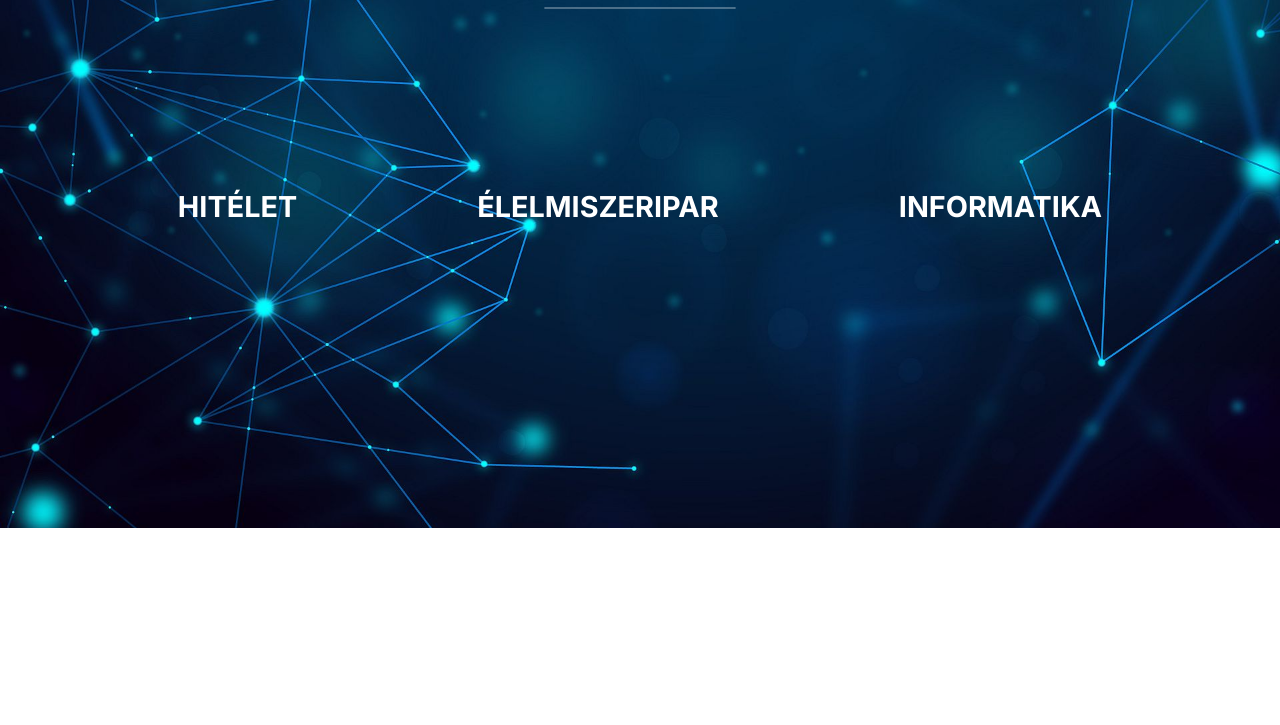
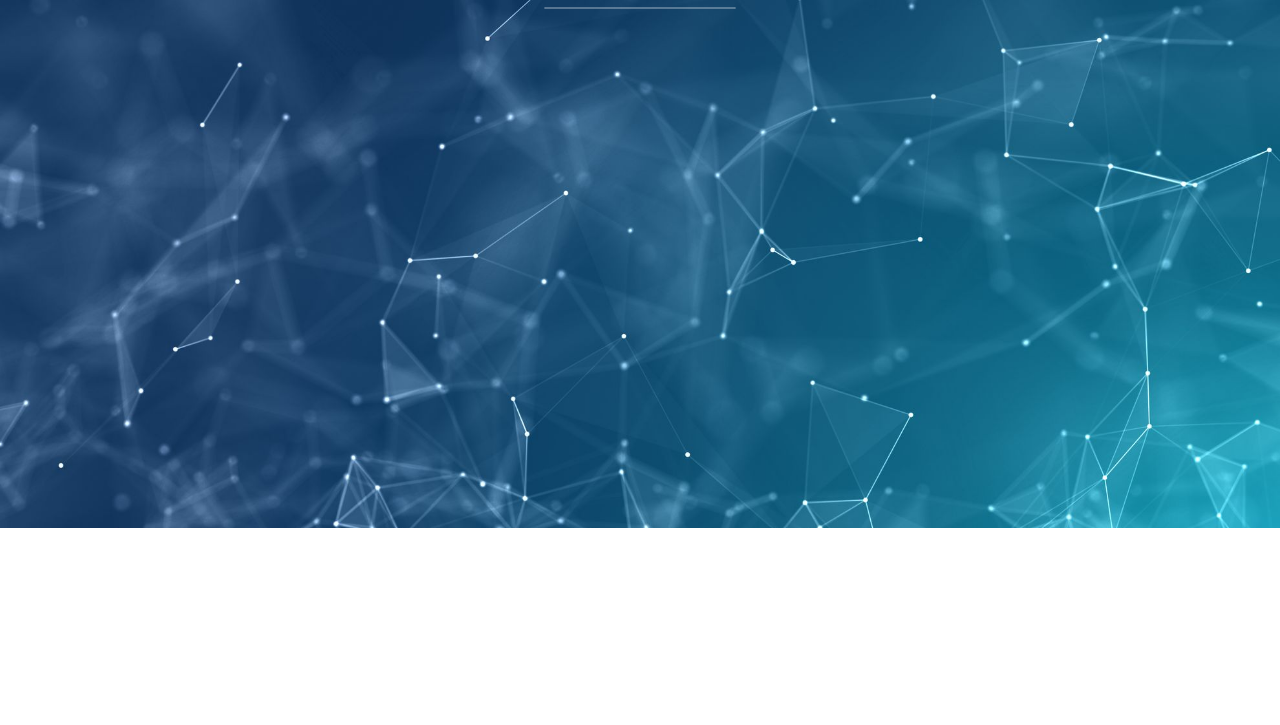
Before and after one commit to KssAndras/B, a plain HTML site: page index.html in a window 1280 px wide. Shown: the part 272-997 px from the top of the page. Drawn offline with Linux system fonts and the light colour scheme.

Commit message:
backgroud change

```diff
--- a/index.html
+++ b/index.html
@@ -65,20 +65,20 @@
       <div class="typewriter"><h1>KISÚJ INFORMATIKA</h1></div>
       <p>ahogyan én látom a világot</p>
       <hr />
-      <div class="marketing">
+      <!--   <div class="marketing">
         <div class="item">
-          <!-- <img src="Kepek/megbizhatosag.png" alt="Megbízhatóság" /> -->
+          <img src="Kepek/megbizhatosag.png" alt="Megbízhatóság" />
           <p>HITÉLET</p>
         </div>
         <div class="item">
-          <!-- <img src="Kepek/precizitas.png" alt="Precizitás" /> -->
+          <img src="Kepek/precizitas.png" alt="Precizitás" />
           <p>ÉLELMISZERIPAR</p>
         </div>
         <div class="item">
-          <!--  <img src="Kepek/Local.png" alt="Elérhetőség" /> -->
+          <img src="Kepek/Local.png" alt="Elérhetőség" />
           <p>INFORMATIKA</p>
         </div>
-      </div>
+      </div> -->
     </div>
     <div class="services" id="services">
       <h1>Dolgok amik érdekelnek:</h1>
--- a/light_theme.css
+++ b/light_theme.css
@@ -99,7 +99,7 @@ a:hover {
 }
 
 .welcome {
-  background-image: url(Kepek/background.jpg);
+  background-image: url(Kepek/background1.jpg);
   background-size: cover;
   background-attachment: fixed;
   background-repeat: no-repeat;
```
